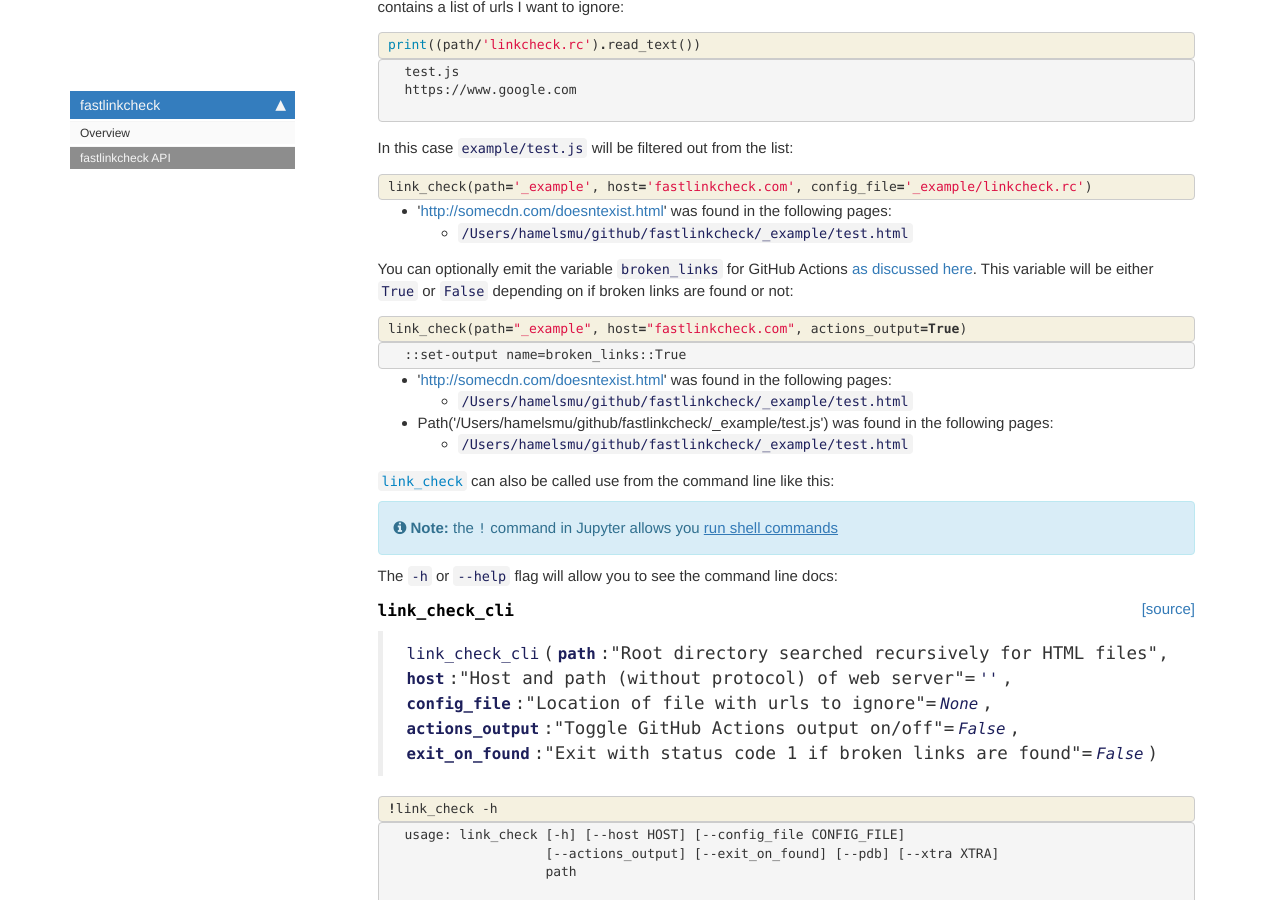
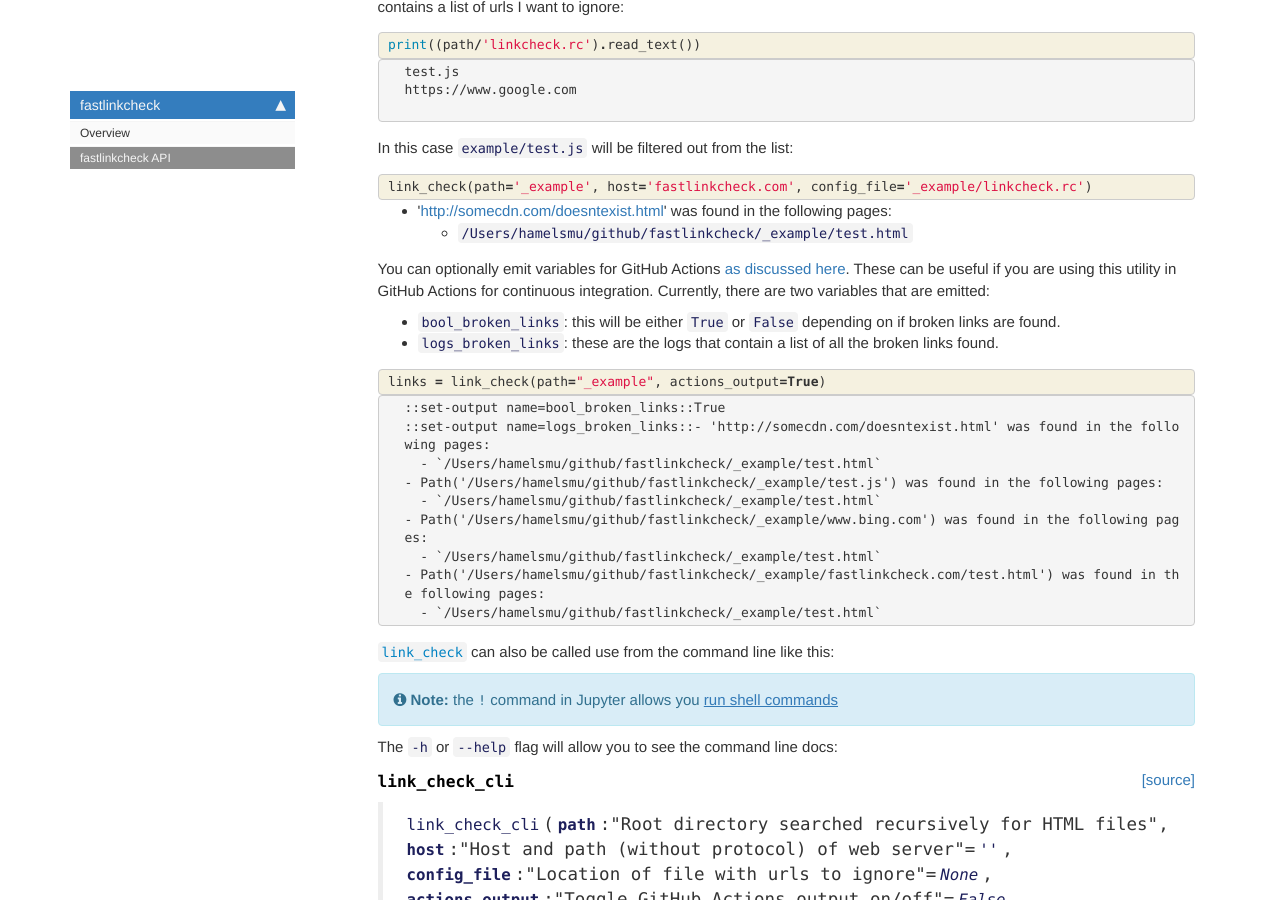
Before and after one commit to fastai/fastlinkcheck, a Jekyll site: the page built from docs/linkcheck.html, in a window 1280 px wide and 900 px high, scrolled down 2580 px. Built offline with Jekyll 4.4.1, drawn with Linux system fonts in a browser that asks for light colours; nearby versions of some CDN libraries; comment, search, counter and statistics services are not loaded; some of the changed text lies outside the part shown.

Commit message:
add output variable

```diff
--- a/docs/index.html
+++ b/docs/index.html
@@ -321,7 +321,7 @@ https://www.google.com
 </div>
 <div class="cell border-box-sizing text_cell rendered"><div class="inner_cell">
 <div class="text_cell_render border-box-sizing rendered_html">
-<p><code>link_check</code> can also be called from the command line.  We can see various options by passing the <code>--help</code> flag.  These options correspond to the same parameters as calling the <a href="/fastlinkcheck/linkcheck.html#link_check"><code>link_check</code></a> function described above.</p>
+<p><code>link_check</code> can also be called from the command line.  We can see various options by passing the <code>--help</code> flag.  These options correspond to the same parameters as calling the <a href="/linkcheck.html#link_check"><code>link_check</code></a> function described above.</p>
 <blockquote><p>link_check --help</p>
 </blockquote>
 
--- a/docs/linkcheck.html
+++ b/docs/linkcheck.html
@@ -83,7 +83,7 @@ nb_path: "linkcheck.ipynb"
 
 <div class="cell border-box-sizing text_cell rendered"><div class="inner_cell">
 <div class="text_cell_render border-box-sizing rendered_html">
-<p>We can use <a href="/fastlinkcheck/linkcheck.html#get_links"><code>get_links</code></a> to parse an HTML file for different types of links.  For example, this is the contents of <code>./example/test.html</code>:</p>
+<p>We can use <a href="/linkcheck.html#get_links"><code>get_links</code></a> to parse an HTML file for different types of links.  For example, this is the contents of <code>./example/test.html</code>:</p>
 
 </div>
 </div>
@@ -127,7 +127,7 @@ nb_path: "linkcheck.ipynb"
 
 <div class="cell border-box-sizing text_cell rendered"><div class="inner_cell">
 <div class="text_cell_render border-box-sizing rendered_html">
-<p>Calling <a href="/fastlinkcheck/linkcheck.html#get_links"><code>get_links</code></a> with the above file path will return a list of links:</p>
+<p>Calling <a href="/linkcheck.html#get_links"><code>get_links</code></a> with the above file path will return a list of links:</p>
 
 </div>
 </div>
@@ -200,10 +200,10 @@ nb_path: "linkcheck.ipynb"
 
 <div class="cell border-box-sizing text_cell rendered"><div class="inner_cell">
 <div class="text_cell_render border-box-sizing rendered_html">
-<p>The keys of the <code>dict</code> returned by <a href="/fastlinkcheck/linkcheck.html#local_urls"><code>local_urls</code></a> are links found in HTML files, and the values of this <code>dict</code> are a list of paths that those links are found in.</p>
+<p>The keys of the <code>dict</code> returned by <a href="/linkcheck.html#local_urls"><code>local_urls</code></a> are links found in HTML files, and the values of this <code>dict</code> are a list of paths that those links are found in.</p>
 <p>Furthermore, local links are returned as <code>Path</code> objects, whereas external URLs are strings.  For example, notice how the link:</p>
 <p><code>http://fastlinkcheck.com/test.html</code></p>
-<p>is resolved to a local path, because the <code>host</code> parameter supplied to <a href="/fastlinkcheck/linkcheck.html#local_urls"><code>local_urls</code></a>, <code>fastlinkcheck.com</code> matches the url in the link:</p>
+<p>is resolved to a local path, because the <code>host</code> parameter supplied to <a href="/linkcheck.html#local_urls"><code>local_urls</code></a>, <code>fastlinkcheck.com</code> matches the url in the link:</p>
 
 </div>
 </div>
@@ -232,11 +232,11 @@ nb_path: "linkcheck.ipynb"
 
 <div class="output_markdown rendered_html output_subarea output_execute_result">
 <ul>
-<li>'<a href="http://www.bing.com">http://www.bing.com</a>' was found in the following pages:<ul>
+<li>Path('/Users/hamelsmu/github/fastlinkcheck/_example/test.js') was found in the following pages:<ul>
 <li><code>/Users/hamelsmu/github/fastlinkcheck/_example/test.html</code></li>
 </ul>
 </li>
-<li>'<a href="http://somecdn.com/doesntexist.html">http://somecdn.com/doesntexist.html</a>' was found in the following pages:<ul>
+<li>'<a href="http://www.bing.com">http://www.bing.com</a>' was found in the following pages:<ul>
 <li><code>/Users/hamelsmu/github/fastlinkcheck/_example/test.html</code></li>
 </ul>
 </li>
@@ -300,7 +300,7 @@ nb_path: "linkcheck.ipynb"
 
 <div class="cell border-box-sizing text_cell rendered"><div class="inner_cell">
 <div class="text_cell_render border-box-sizing rendered_html">
-<p>Since <code>test.js</code> does not exist in the <code>example/</code> directory, <a href="/fastlinkcheck/linkcheck.html#broken_local"><code>broken_local</code></a> returns this path:</p>
+<p>Since <code>test.js</code> does not exist in the <code>example/</code> directory, <a href="/linkcheck.html#broken_local"><code>broken_local</code></a> returns this path:</p>
 
 </div>
 </div>
@@ -389,7 +389,7 @@ nb_path: "linkcheck.ipynb"
 
 <div class="cell border-box-sizing text_cell rendered"><div class="inner_cell">
 <div class="text_cell_render border-box-sizing rendered_html">
-<p>Similarly the url <code>http://somecdn.com/doesntexist.html</code> doesn't exist, which is why it is returned by <a href="/fastlinkcheck/linkcheck.html#broken_urls"><code>broken_urls</code></a></p>
+<p>Similarly the url <code>http://somecdn.com/doesntexist.html</code> doesn't exist, which is why it is returned by <a href="/linkcheck.html#broken_urls"><code>broken_urls</code></a></p>
 
 </div>
 </div>
@@ -611,7 +611,11 @@ https://www.google.com
 
 <div class="cell border-box-sizing text_cell rendered"><div class="inner_cell">
 <div class="text_cell_render border-box-sizing rendered_html">
-<p>You can optionally emit the variable <code>broken_links</code> for GitHub Actions <a href="https://docs.github.com/en/free-pro-team@latest/actions/reference/workflow-commands-for-github-actions#setting-an-output-parameter">as discussed here</a>.  This variable will be either <code>True</code> or <code>False</code> depending on if broken links are found or not:</p>
+<p>You can optionally emit variables for GitHub Actions <a href="https://docs.github.com/en/free-pro-team@latest/actions/reference/workflow-commands-for-github-actions#setting-an-output-parameter">as discussed here</a>.  These can be useful if you are using this utility in GitHub Actions for continuous integration. Currently, there are two variables that are emitted:</p>
+<ul>
+<li><code>bool_broken_links</code>: this will be either <code>True</code> or <code>False</code> depending on if broken links are found.</li>
+<li><code>logs_broken_links</code>: these are the logs that contain a list of all the broken links found.</li>
+</ul>
 
 </div>
 </div>
@@ -623,7 +627,7 @@ https://www.google.com
 
 <div class="inner_cell">
     <div class="input_area">
-<div class=" highlight hl-ipython3"><pre><span></span><span class="n">link_check</span><span class="p">(</span><span class="n">path</span><span class="o">=</span><span class="s2">&quot;_example&quot;</span><span class="p">,</span> <span class="n">host</span><span class="o">=</span><span class="s2">&quot;fastlinkcheck.com&quot;</span><span class="p">,</span> <span class="n">actions_output</span><span class="o">=</span><span class="kc">True</span><span class="p">)</span>
+<div class=" highlight hl-ipython3"><pre><span></span><span class="n">links</span> <span class="o">=</span> <span class="n">link_check</span><span class="p">(</span><span class="n">path</span><span class="o">=</span><span class="s2">&quot;_example&quot;</span><span class="p">,</span> <span class="n">actions_output</span><span class="o">=</span><span class="kc">True</span><span class="p">)</span>
 </pre></div>
 
     </div>
@@ -645,28 +649,17 @@ https://www.google.com
 <div class="output_area">
 
 <div class="output_subarea output_stream output_stdout output_text">
-<pre>::set-output name=broken_links::True
+<pre>::set-output name=bool_broken_links::True
+::set-output name=logs_broken_links::- &#39;http://somecdn.com/doesntexist.html&#39; was found in the following pages:
+  - `/Users/hamelsmu/github/fastlinkcheck/_example/test.html`
+- Path(&#39;/Users/hamelsmu/github/fastlinkcheck/_example/test.js&#39;) was found in the following pages:
+  - `/Users/hamelsmu/github/fastlinkcheck/_example/test.html`
+- Path(&#39;/Users/hamelsmu/github/fastlinkcheck/_example/www.bing.com&#39;) was found in the following pages:
+  - `/Users/hamelsmu/github/fastlinkcheck/_example/test.html`
+- Path(&#39;/Users/hamelsmu/github/fastlinkcheck/_example/fastlinkcheck.com/test.html&#39;) was found in the following pages:
+  - `/Users/hamelsmu/github/fastlinkcheck/_example/test.html`
 </pre>
 </div>
-</div>
-
-<div class="output_area">
-
-
-<div class="output_markdown rendered_html output_subarea output_execute_result">
-<ul>
-<li>'<a href="http://somecdn.com/doesntexist.html">http://somecdn.com/doesntexist.html</a>' was found in the following pages:<ul>
-<li><code>/Users/hamelsmu/github/fastlinkcheck/_example/test.html</code></li>
-</ul>
-</li>
-<li>Path('/Users/hamelsmu/github/fastlinkcheck/_example/test.js') was found in the following pages:<ul>
-<li><code>/Users/hamelsmu/github/fastlinkcheck/_example/test.html</code></li>
-</ul>
-</li>
-</ul>
-
-</div>
-
 </div>
 
 </div>
@@ -677,7 +670,7 @@ https://www.google.com
 
 <div class="cell border-box-sizing text_cell rendered"><div class="inner_cell">
 <div class="text_cell_render border-box-sizing rendered_html">
-<p><a href="/fastlinkcheck/linkcheck.html#link_check"><code>link_check</code></a> can also be called use from the command line like this:
+<p><a href="/linkcheck.html#link_check"><code>link_check</code></a> can also be called use from the command line like this:
 {% include note.html content='the <code>!</code> command in Jupyter allows you <a href="https://stackoverflow.com/questions/38694081/executing-terminal-commands-in-jupyter-notebook/48529220">run shell commands</a>' %}
 The <code>-h</code> or <code>--help</code> flag will allow you to see the command line docs:</p>
 
@@ -695,7 +688,7 @@ The <code>-h</code> or <code>--help</code> flag will allow you to see the comman
 
 
 <div class="output_markdown rendered_html output_subarea ">
-<h4 id="link_check_cli" class="doc_header"><code>link_check_cli</code><a href="https://github.com/fastai/fastlinkcheck/tree/master/fastlinkcheck/linkcheck.py#L104" class="source_link" style="float:right">[source]</a></h4><blockquote><p><code>link_check_cli</code>(<strong><code>path</code></strong>:"Root directory searched recursively for HTML files", <strong><code>host</code></strong>:"Host and path (without protocol) of web server"=<em><code>''</code></em>, <strong><code>config_file</code></strong>:"Location of file with urls to ignore"=<em><code>None</code></em>, <strong><code>actions_output</code></strong>:"Toggle GitHub Actions output on/off"=<em><code>False</code></em>, <strong><code>exit_on_found</code></strong>:"Exit with status code 1 if broken links are found"=<em><code>False</code></em>)</p>
+<h4 id="link_check_cli" class="doc_header"><code>link_check_cli</code><a href="https://github.com/fastai/fastlinkcheck/tree/master/fastlinkcheck/linkcheck.py#L106" class="source_link" style="float:right">[source]</a></h4><blockquote><p><code>link_check_cli</code>(<strong><code>path</code></strong>:"Root directory searched recursively for HTML files", <strong><code>host</code></strong>:"Host and path (without protocol) of web server"=<em><code>''</code></em>, <strong><code>config_file</code></strong>:"Location of file with urls to ignore"=<em><code>None</code></em>, <strong><code>actions_output</code></strong>:"Toggle GitHub Actions output on/off"=<em><code>False</code></em>, <strong><code>exit_on_found</code></strong>:"Exit with status code 1 if broken links are found"=<em><code>False</code></em>)</p>
 </blockquote>
 
 </div>
--- a/fastlinkcheck/__init__.py
+++ b/fastlinkcheck/__init__.py
@@ -1,2 +1,2 @@
-__version__ = "0.0.8"
+__version__ = "0.0.10"
 from .linkcheck import link_check
--- a/fastlinkcheck/_nbdev.py
+++ b/fastlinkcheck/_nbdev.py
@@ -11,7 +11,7 @@ index = {"get_links": "linkcheck.ipynb",
 
 modules = ["linkcheck.py"]
 
-doc_url = "https://fastlinkcheck.fast.ai/fastlinkcheck/"
+doc_url = "https://fastlinkcheck.fast.ai/"
 
 git_url = "https://github.com/fastai/fastlinkcheck/tree/master/"
 
--- a/fastlinkcheck/linkcheck.py
+++ b/fastlinkcheck/linkcheck.py
@@ -94,7 +94,9 @@ def link_check(path:Param("Root directory searched recursively for HTML files",
     ignore_paths = set((path/o).resolve() for o in ignore if not urlvalid(o))
     ignore_urls = set(ignore.filter(urlvalid))
     lm = _LinkMap({k:links[k] for k in (broken_urls(links, ignore_urls) + broken_local(links, ignore_paths))})
-    if actions_output: print(f"::set-output name=broken_links::{bool(lm)}")
+    if actions_output:
+        print(f"::set-output name=bool_broken_links::{bool(lm)}")
+        if lm: print(f"::set-output name=logs_broken_links::{str(lm)}")
     msg = f'\nERROR: The Following Broken Links or Paths were found:\n{lm}' if lm else 'No Broken Links Found!'
     if print_logs: print(msg)
     return lm
```
Also changed, not shown: other parts of docs/linkcheck.html (+1 -1 lines), 3 other files.
